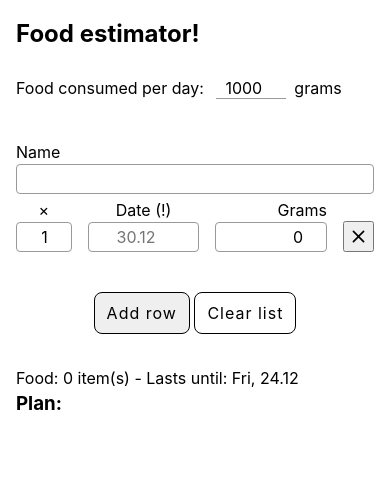
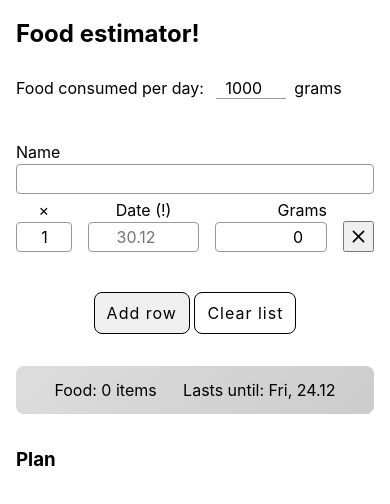
Before and after one commit to rahelest/food-estimate, a Next.js app: page / in a window 390 px wide. Shown: the top 504 px of the page. Built offline with nearby package versions, Linux system fonts and the light colour scheme.

Commit message:
feat: adjust style to results

```diff
--- a/components/List.module.css
+++ b/components/List.module.css
@@ -15,7 +15,7 @@
   flex: 6;
 }
 
-@media screen and (max-width: 678px) {
+@media screen and (max-width: 500px) {
   .foodColumnName {
     min-width: 100%;
   }
@@ -25,12 +25,24 @@
   flex: 1;
 }
 
+.foodColumnAmount input {
+  min-width: 45px;
+}
+
 .foodColumnDate {
   flex: 2;
 }
 
+.foodColumnDate input {
+  min-width: 60px;
+}
+
 .foodColumnGrams {
   flex: 2;
+}
+
+.foodColumnGrams input {
+  min-width: 60px;
 }
 
 .foodColumnRemove {
--- /dev/null
+++ b/components/Results.module.css
@@ -0,0 +1,32 @@
+.summary {
+  background: linear-gradient(135deg, #ddd, #ccc);
+  border-radius: 8px;
+  display: flex;
+  flex-wrap: wrap;
+  justify-content: space-evenly;
+  margin: 32px 0;
+  padding: 12px;
+}
+
+.results {
+  display: flex;
+  gap: 40px;
+  justify-content: space-evenly;
+  overflow: hidden;
+  margin: 2em auto 0;
+}
+
+@media screen and (max-width: 500px) {
+  .results {
+    flex-direction: column;
+  }
+}
+
+.title {
+  margin: 0 0 16px;
+}
+
+.list {
+  padding-left: 16px;
+  list-style: square;
+}
--- a/components/Results.tsx
+++ b/components/Results.tsx
@@ -1,8 +1,10 @@
 import { FoodRow, HelperFoodRow, Plan, PlanRow } from "../models"
 import { useMemo } from "react"
+import styles from "./Results.module.css"
 import {
   formatDateWithWeekNames,
   isBefore,
+  parseDate,
   tomorrow,
   UnixTime,
 } from "../utils/date"
@@ -21,40 +23,48 @@ function Results({ list, perDay }: Props) {
   )
 
   return (
-    <div className="results">
-      Food: {omitEmpty.length} item(s) - Lasts until: {date} <p />
+    <>
+      {/* Summary */}
+      <section className={styles.summary}>
+        <div>
+          <label>Food:</label> {omitEmpty.length} item
+          {omitEmpty.length !== 1 ? "s" : ""}
+        </div>
+        <div>
+          <label>Lasts until:</label> {date}
+        </div>
+      </section>
+      {/* ----- */}
+      <div className={styles.results}>
+        {/* Expirations */}
         {date && expirations?.length ? (
-        <div style={{ float: "left", marginRight: "40px" }}>
-          <h3>Food that will expire:</h3> <p />
-          <ul>
+          <section className={styles.block}>
+            <h3 className={styles.title}>Food that will expire</h3>
+            <ul className={styles.list}>
               {expirations.map(({ name, date, grams }, index) => (
                 <li key={index}>
                   {name} ({grams}g), {date.replace(/(\d\d)(\d\d)/, "$2.$1")}
                 </li>
               ))}
             </ul>
-        </div>
+          </section>
         ) : null}
+        {/* ---- */}
+        {/* Plan */}
         {date && (
-        <div style={{ float: "left" }}>
-          <h3>Plan:</h3> <p />
-          <ul
-            style={{
-              textAlign: "left",
-              margin: "0 auto",
-              display: "inline-block",
-            }}
-          >
+          <section className={styles.block}>
+            <h3 className={styles.title}>Plan</h3>
+            <ul className={styles.list}>
               {Object.entries(datePlan).map(([day, foodList], index) => (
                 <li key={index}>
                   <div style={{ color: "#666" }}>{day}: </div>
-                <ul>
+                  <ul className={styles.list}>
                     {foodList.map((planRow: PlanRow, ind2: number) => {
                       const { name, date, grams, usedGrams, nr } =
                         planRow.foodItem
                       return (
                         <li key={ind2}>
-                        {name} ×{nr} ({usedGrams} / {grams}g),{" "}
+                          {name} #{nr} ({usedGrams} / {grams}g),{" "}
                           {date.replace(/(\d\d)(\d\d)/, "$2.$1")}
                         </li>
                       )
@@ -63,9 +73,10 @@ function Results({ list, perDay }: Props) {
                 </li>
               ))}
             </ul>
-        </div>
+          </section>
         )}
       </div>
+    </>
   )
 }
 
--- a/styles/globals.css
+++ b/styles/globals.css
@@ -26,12 +26,6 @@ button {
   padding: 8px 12px;
 }
 
-.results {
-  overflow: hidden;
-  margin: 2em auto 0;
-  display: inline-block;
-}
-
 .container {
   padding: 16px;
   margin: 0 auto;
```
Lines whose indentation alone changed are shown as unchanged.
